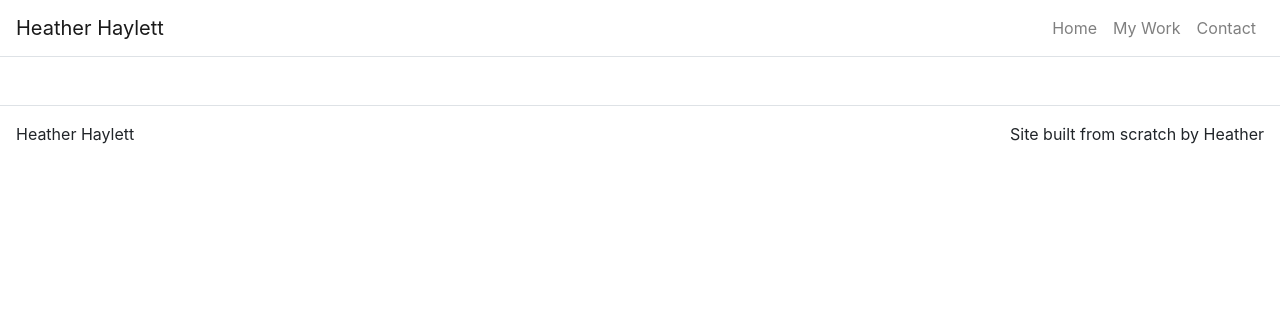
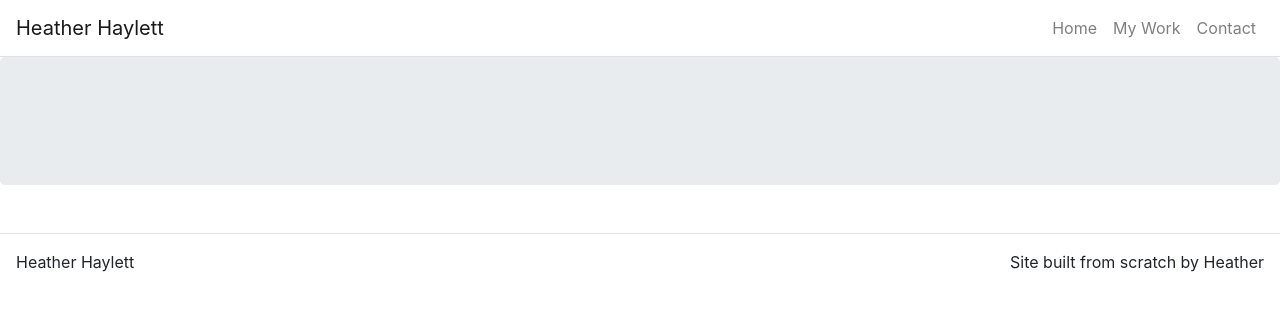
Before and after one commit to HeatherHaylett/portfolio, a React (Create React App) app: page / in a window 1280 px wide. Shown: the top 310 px of the page. Built offline with nearby package versions, Linux system fonts and the light colour scheme.

Commit message:
add routing to pages

```diff
--- a/src/App.js
+++ b/src/App.js
@@ -2,7 +2,7 @@ import React from 'react';
 import {
   BrowserRouter as Router,
   // Switch,
-  // Route,
+  Route,
   Link,
   // Prompt
 } from "react-router-dom";
@@ -12,7 +12,10 @@ import NavBar from 'react-bootstrap/NavBar';
 import Nav from 'react-bootstrap/Nav';
 import './App.scss';
 
-import Footer from '../src/components/Footer.js'
+import Footer from '../src/components/Footer.js';
+import HomePage from './pages/HomePage.js';
+import MyWorkPage from './pages/MyWorkPage.js';
+import ContactPage from './pages/ContactPage.js';
 
 class App extends React.Component {
   constructor(props) {
@@ -49,9 +52,18 @@ class App extends React.Component {
               <Link className="nav-link" to='/'>Home</Link>
               <Link className="nav-link" to='/work'>My Work</Link>
               <Link className="nav-link" to='/contact'>Contact</Link>
-            </Nav>
-          </NavBar.Collapse>
-        </NavBar>
+              </Nav>
+            </NavBar.Collapse>
+          </NavBar>
+
+              <Route path='/' exact render={() =>
+                <HomePage title={this.state.home.title}
+                subTitle={this.state.home.subtitle}
+                text={this.state.home.text} /> }/>
+              <Route path='/work' render={() =>
+                <MyWorkPage title={this.state.work.title} /> }/>
+              <Route path='/contact' render={() =>
+                <ContactPage title={this.state.contact.title} /> }/>
         <Footer />
       </Container>
     </Router>
```
